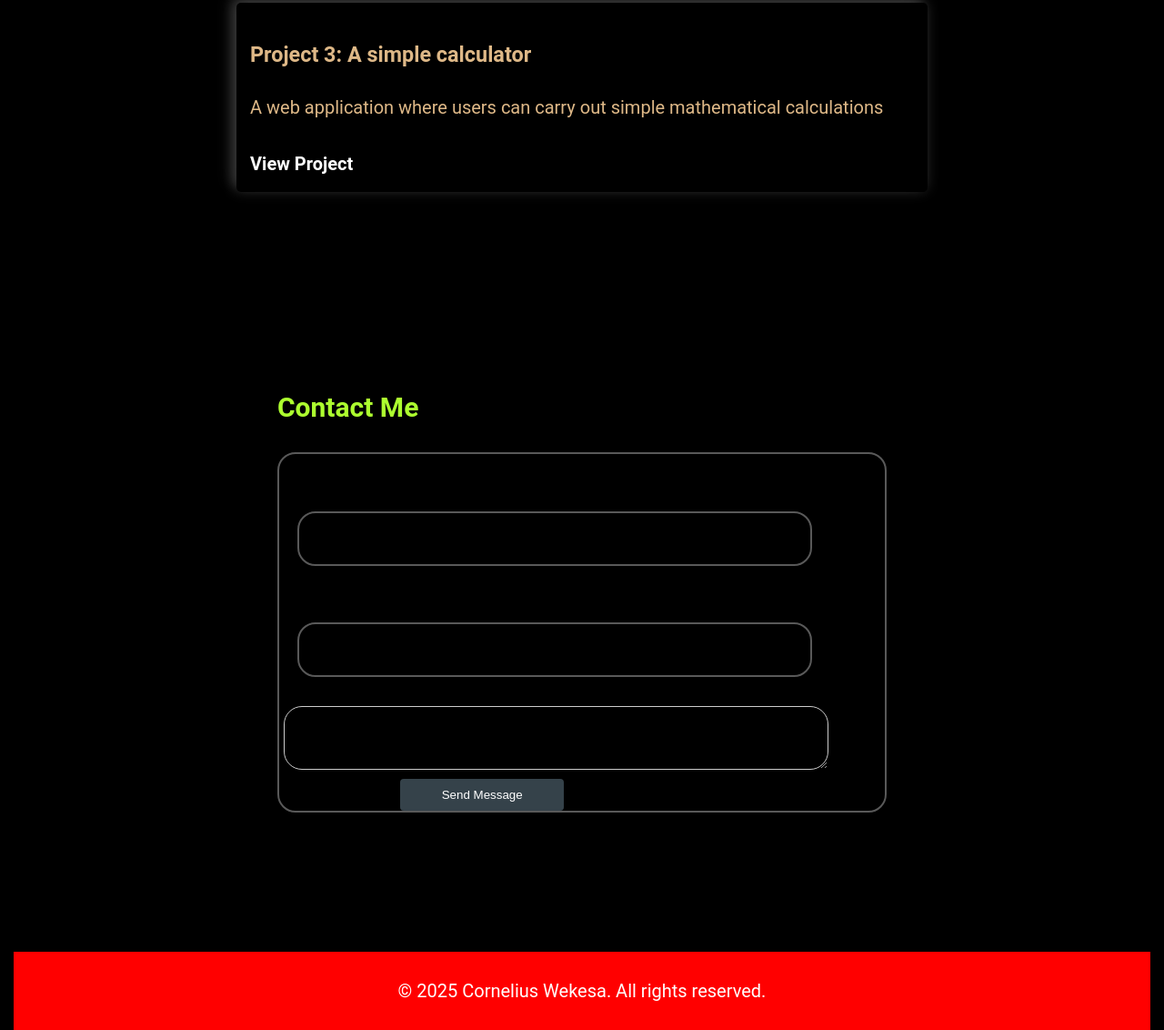
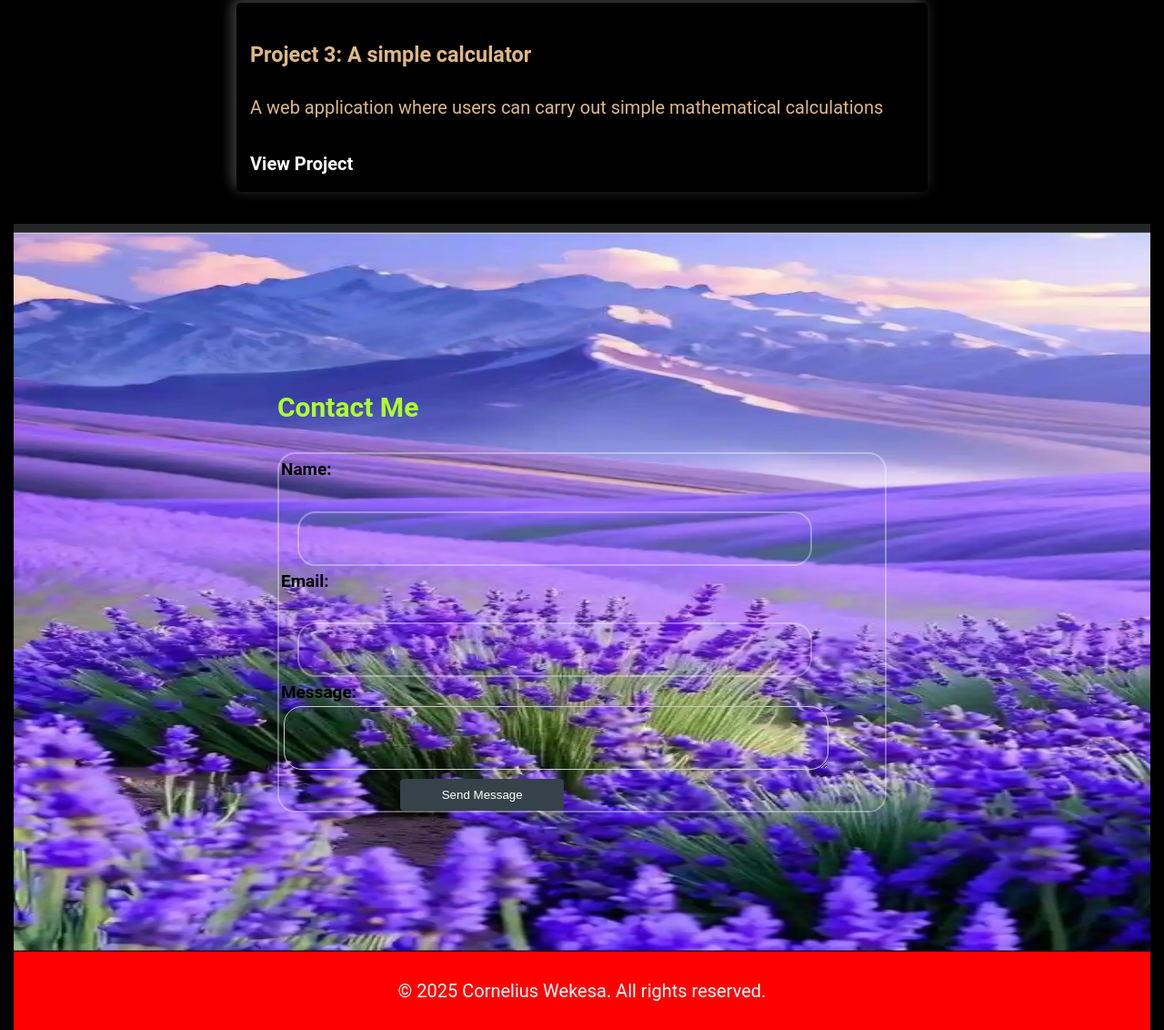
Before and after one commit to AmadalaJunior-web/Cornel, a plain HTML site: page index.html in a window 1280 px wide. Shown: the part 3055-4187 px from the top of the page at 91% size. Drawn offline with Linux system fonts and the light colour scheme; the site is published under a folder, as on GitHub Pages, so addresses that start at the root find nothing.

Commit message:
Update styles.css

```diff
--- a/styles.css
+++ b/styles.css
@@ -279,7 +279,7 @@ footer {
     font-size: 20px;
 }
 .contacts{
-    background: url(/Screenshot_20250510-212715_1.jpg) no-repeat;
+    background: url(Screenshot_20250510-212715_1.jpg) no-repeat;
     background-position: center;
     background-size: 100% 100%;
     height: 100vh;
```
